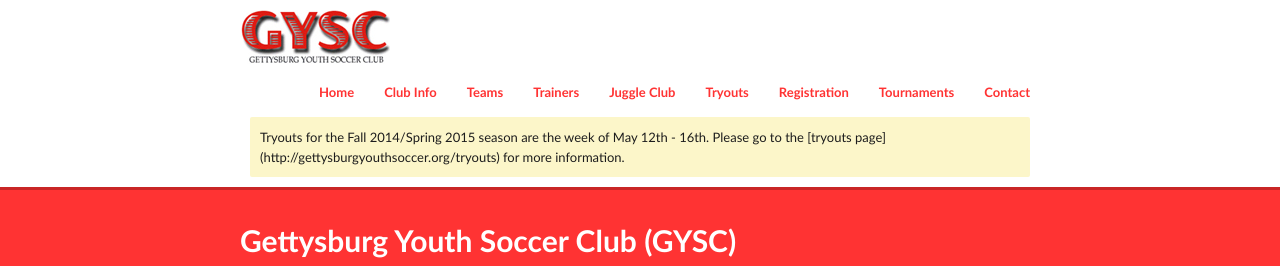
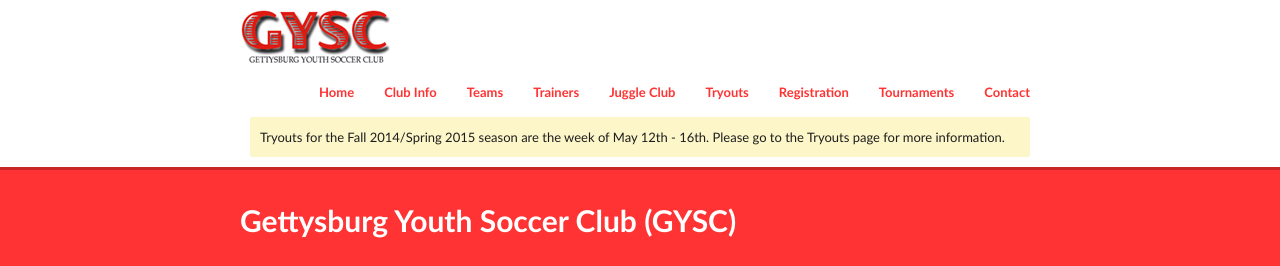
Before and after one commit to GYSC/gysc.github.com, a Jekyll site: the page built from index.md, in a window 1280 px wide, cut to the strip 0-266 px from the top of the page. Built offline with Jekyll 4.4.1, drawn with Linux system fonts in a browser that asks for light colours; Markdown is read by kramdown in place of the engine named in the settings; some of the changed lines change nothing that is shown.

Commit message:
Update _config.yml

```diff
--- a/_config.yml
+++ b/_config.yml
@@ -1,5 +1,5 @@
 title: Gettysburg Youth Soccer Club
-message: Tryouts for the Fall 2014/Spring 2015 season are the week of May 12th - 16th. Please go to the [tryouts page](http://gettysburgyouthsoccer.org/tryouts) for more information.
+message: Tryouts for the Fall 2014/Spring 2015 season are the week of May 12th - 16th. Please go to the Tryouts page for more information.
 #build config
 server: true
 auto: true
```
